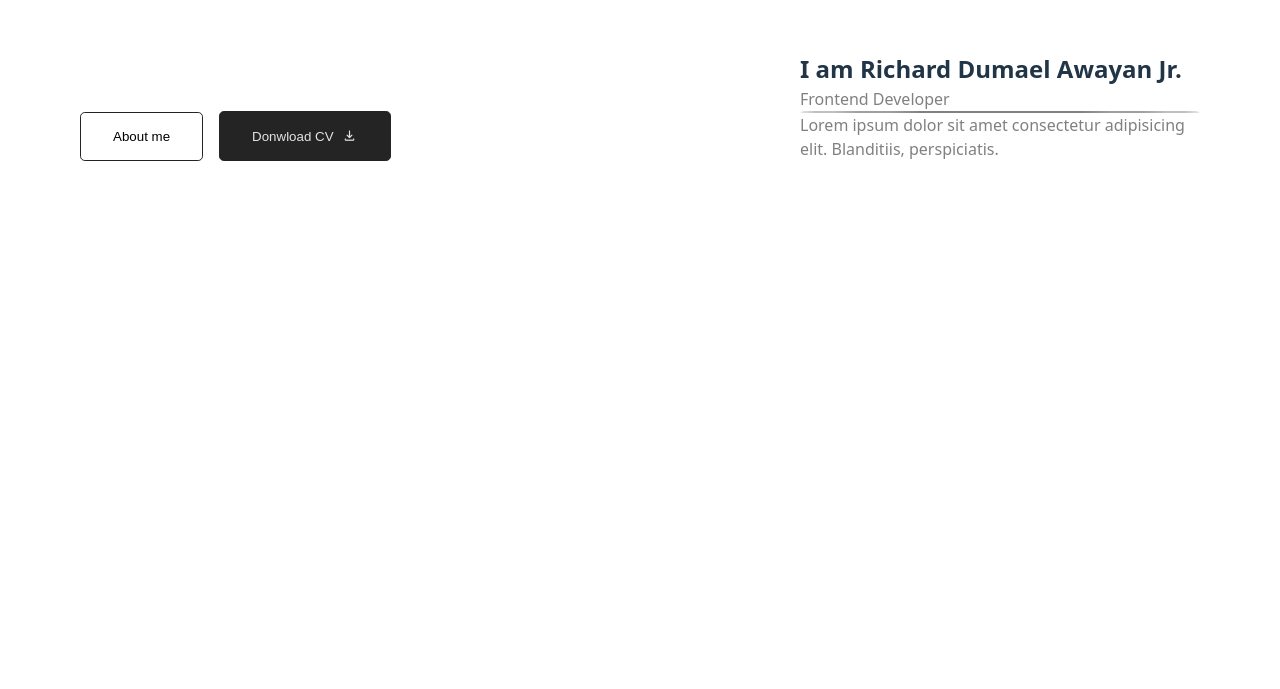
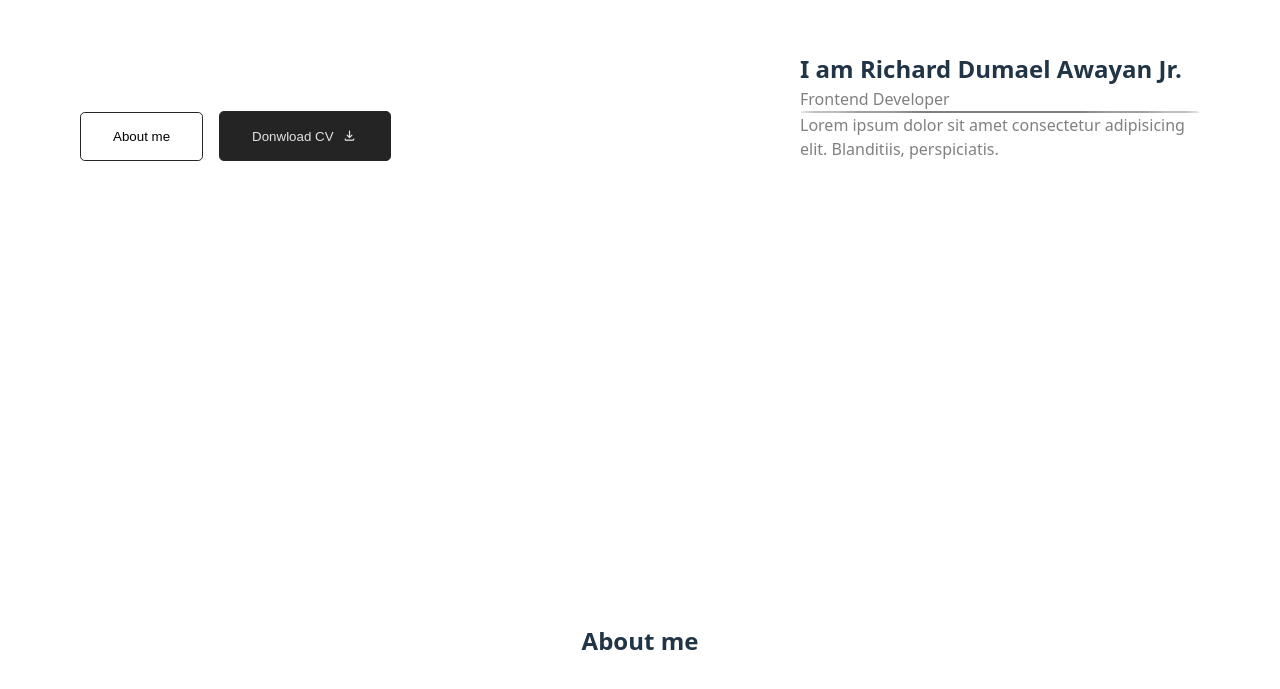
Before and after one commit to awayanrichardjr/my-react-portfolio, a React (Vite) app: page / in a window 1280 px wide. Shown: the part 559-1248 px from the top of the page. Before the commit the page ends 800 px from the top, so only its background shows below. Built offline with nearby package versions, Linux system fonts and the light colour scheme; a web font is replaced by a local one.

Commit message:
adding about section

```diff
--- /dev/null
+++ b/src/components/about/App.css
@@ -0,0 +1,7 @@
+.about {
+  height: 100vh;
+
+  display: flex;
+  align-items: center;
+  justify-content: center;
+}
--- /dev/null
+++ b/src/components/about/App.jsx
@@ -0,0 +1,13 @@
+import "./App.css";
+
+function App() {
+  return (
+    <>
+      <section className="about" id="about">
+        <h1>About me</h1>
+      </section>
+    </>
+  );
+}
+
+export default App;
--- a/src/components/nav/App.jsx
+++ b/src/components/nav/App.jsx
@@ -29,7 +29,7 @@ function App() {
         {/* links */}
         <ul className="links">
           <li>
-            <a href="#">
+            <a href="#about">
               <p>About me</p>
             </a>
           </li>
@@ -70,7 +70,7 @@ function App() {
           </li>
           <div className="menu-content" id="menu-content">
             <li>
-              <a href="#">
+              <a href="#about">
                 <p>About me</p>
               </a>
             </li>
--- a/src/main.jsx
+++ b/src/main.jsx
@@ -11,11 +11,13 @@ import "./style/global/fonts.css";
 // componentes
 import Nav from "./components/nav/App.jsx";
 import Header from "./components/header/App.jsx";
+import About from "./components/about/App.jsx";
 
 const view = (
   <StrictMode>
     <Nav />
     <Header />
+    <About />
   </StrictMode>
 );
 
--- a/src/style/global/global.css
+++ b/src/style/global/global.css
@@ -10,6 +10,7 @@
 
 html {
   font-size: 16px;
+  scroll-behavior: smooth;
 }
 
 body {
```
